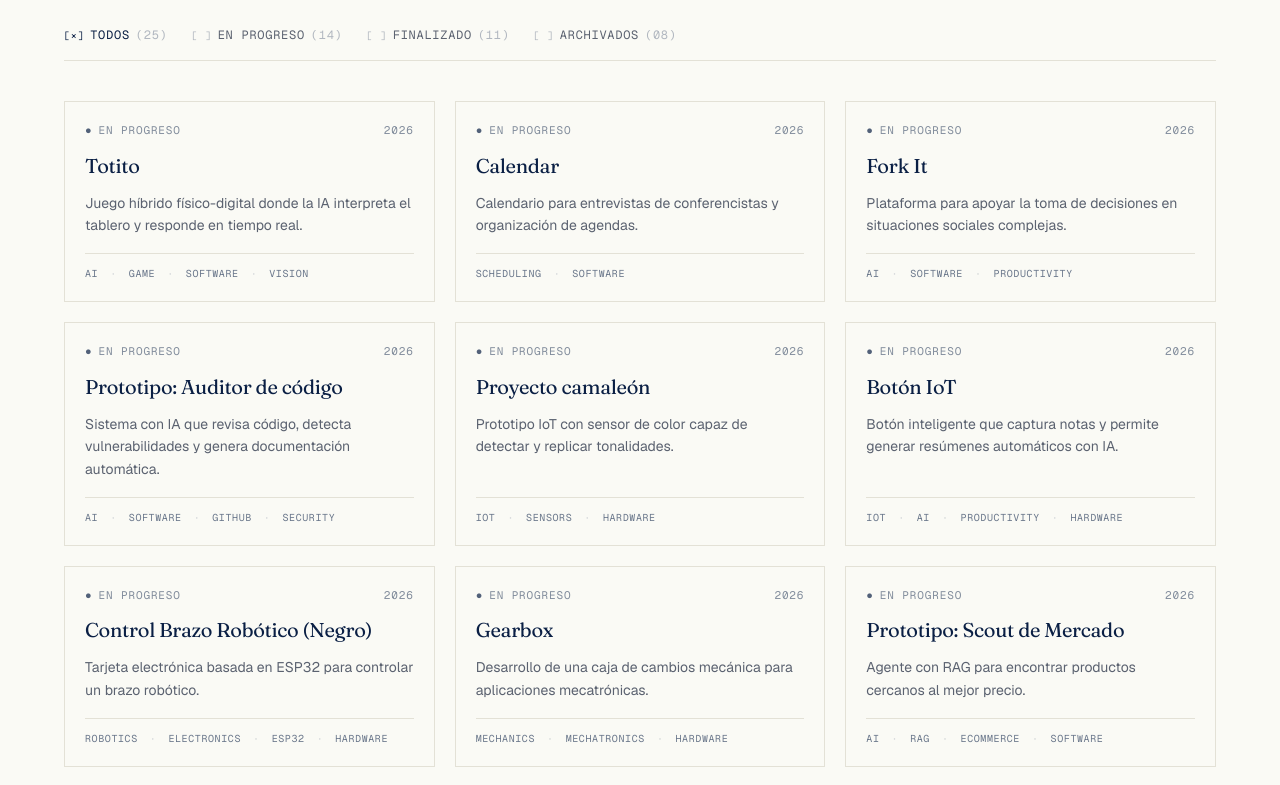
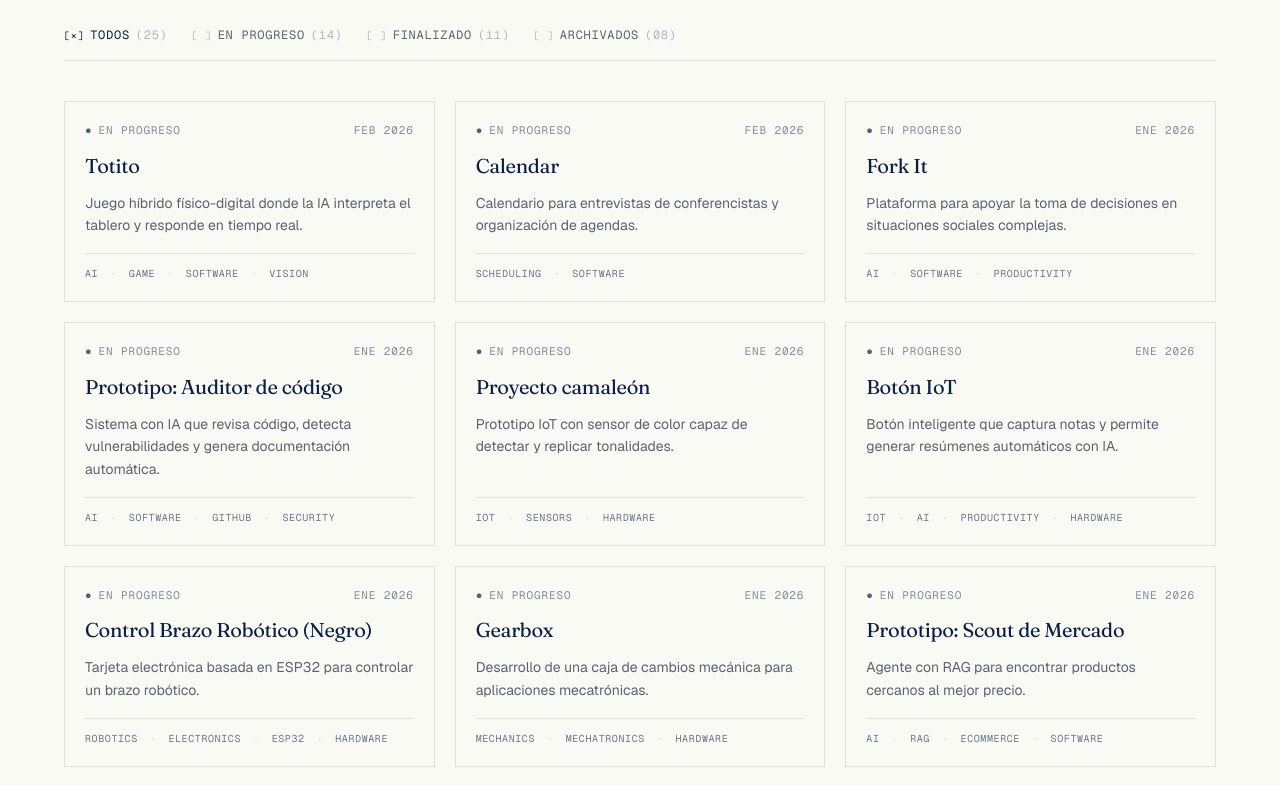
Before and after one commit to ykro/innovation-lab, a Next.js app: page / in a window 1280 px wide. Shown: the part 2880-3665 px from the top of the page. Built offline with nearby package versions, Linux system fonts and the light colour scheme.

Commit message:
Show month + year from YYYY-MM date on project cards

```diff
--- a/components/ProjectCard.tsx
+++ b/components/ProjectCard.tsx
@@ -9,6 +9,23 @@ const statusGlyph: Record<Project["status"], string> = {
   finished: "✓",
   archived: "—",
 };
+
+const MONTHS_ES = [
+  "ene", "feb", "mar", "abr", "may", "jun",
+  "jul", "ago", "sep", "oct", "nov", "dic",
+];
+const MONTHS_EN = [
+  "jan", "feb", "mar", "apr", "may", "jun",
+  "jul", "aug", "sep", "oct", "nov", "dec",
+];
+
+function formatDate(date: string, locale: "es" | "en"): string {
+  const [y, m] = date.split("-");
+  if (!m) return y;
+  const idx = Math.max(0, Math.min(11, parseInt(m, 10) - 1));
+  const months = locale === "es" ? MONTHS_ES : MONTHS_EN;
+  return `${months[idx]} ${y}`;
+}
 
 export default function ProjectCard({
   project,
@@ -22,7 +39,6 @@ export default function ProjectCard({
   const { locale, t } = useI18n();
 
   const isArchived = project.status === "archived";
-  const year = project.date.slice(0, 4);
   const indexLabel =
     index !== undefined && total !== undefined
       ? `#${String(index).padStart(2, "0")}/${String(total).padStart(2, "0")}`
@@ -66,7 +82,7 @@ export default function ProjectCard({
             <span className="text-navy/70">{statusGlyph[project.status]}</span>
             {t(`projects.status.${project.status}`)}
           </span>
-          <span className="tabular-nums">{year}</span>
+          <span className="tabular-nums">{formatDate(project.date, locale)}</span>
         </div>
 
         <h3 className="display-soft text-xl text-navy">{project.name}</h3>
```
